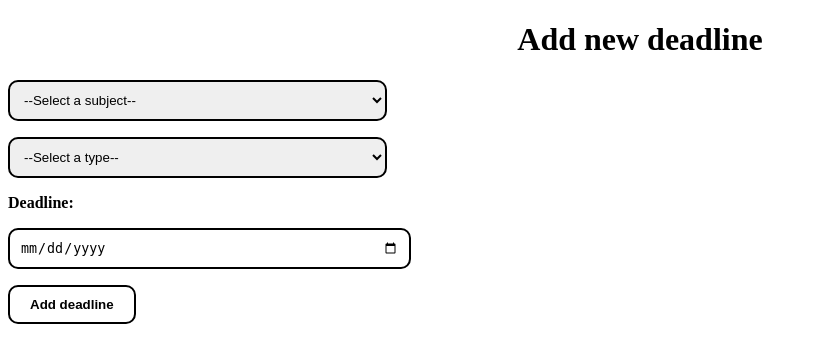
After one commit to frankhart2018/assignment-scheduler, a Flask app: template templates/add-deadline.html in a window 1280 px wide. The commit adds this page. Shown: the top 363 px of the page, without its empty margins (0-817 px from the left). Run offline with Flask 2, Linux system fonts and the light colour scheme; the template is opened without the code that fills it, so the values that code supplies are empty.

Commit message:
Add option to create deadlines

```diff
--- a/app.py
+++ b/app.py
@@ -1,4 +1,6 @@
+from types import MethodDescriptorType
 from flask import Flask, request, render_template, jsonify
+from flask.globals import current_app
 
 from db_instance import DBInstance
 
@@ -15,11 +17,29 @@ app.config["SESSION_TYPE"] = "filesystem"
 def get_success_dict(success_message):
     return {"icon": "success", "title": "Success", "text": success_message}
 
+def get_success_dict_with_redict(success_message, url):
+    success_dict = get_success_dict(success_message)
+    success_dict["url"] = url
+
+    return success_dict
+
 def get_error_dict(error_message):
     return {"icon": "error", "title": "Error", "text": error_message}
 
-@app.route("/", methods=['GET'])
+
+@app.route("/", methods=["GET"])
 def index():
+
+    if request.method == "GET":
+        db = DBInstance.get_instance()
+        cursor = db.cursor()
+
+        cursor.execute("SELECT * FROM deadlines")
+
+        return jsonify({"deadlines": cursor.fetchall()})
+
+@app.route("/add-deadline", methods=['GET', 'POST'])
+def add_deadline():
 
     if request.method == "GET":
         db = DBInstance.get_instance()
@@ -29,7 +49,30 @@ def index():
         subject_names = cursor.fetchall()
         subject_names = [subject_name[0] for subject_name in subject_names]
 
-        return render_template("index.html", subject_names=subject_names)
+        return render_template("add-deadline.html", subject_names=subject_names)
+    elif request.method == "POST":
+        subject_name = request.form.get("subject_name")
+        type = request.form.get("type")
+        deadline = request.form.get("deadline")
+
+        db = DBInstance.get_instance()
+        cursor = db.cursor()
+
+        cursor.execute(f"""SELECT * FROM deadlines WHERE name = '{subject_name}'
+                           AND type = '{type}' AND deadline = '{deadline}'""")
+        cursor.fetchall()
+
+        if cursor.rowcount > 0:
+            return jsonify(get_error_dict("Deadline already exists!"))
+
+        try:
+            cursor.execute(f"""INSERT INTO deadlines (name, type, deadline) VALUES(
+                            '{subject_name}', '{type}', '{deadline}')""")
+            db.commit()
+        except:
+            return jsonify(get_error_dict("Error adding deadline!"))
+
+        return jsonify(get_success_dict_with_redict("Deadline added successfully!", "/"))
 
 @app.route("/add-subject", methods=['GET', 'POST'])
 def add_subject():
@@ -54,10 +97,7 @@ def add_subject():
         except:
             return jsonify(get_error_dict("Error adding subject!"))
 
-        success_dict = get_success_dict("Subject added successfully!")
-        success_dict['url'] = "/"
-
-        return jsonify(success_dict)
+        return jsonify(get_success_dict_with_redict("Subject added successfully!", "/"))
 
 @app.route("/remove-subject", methods=['GET', 'POST'])
 def remove_subject():
@@ -87,10 +127,7 @@ def remove_subject():
         except:
             return jsonify(get_error_dict("Error removing subject!"))
 
-        success_dict = get_success_dict("Subject removed successfully!")
-        success_dict['url'] = "/"
-
-        return jsonify(success_dict)
+        return jsonify(get_success_dict_with_redict("Subject removed successfully!", "/"))
 
 if __name__ == "__main__":
     app.run(debug=True)
--- /dev/null
+++ b/static/js/add-deadline.js
@@ -0,0 +1,12 @@
+$(document).ready(function() {
+
+    $("#add-deadline").click(function() {
+        let data = {
+            "subject_name": ["empty"],
+            "type": ["empty"],
+            "deadline": ["empty"],
+        };
+        validate_and_post("/add-deadline", data, swal_ajax_post_redirect);
+    });
+
+});
--- a/static/js/add-subject.js
+++ b/static/js/add-subject.js
@@ -4,7 +4,7 @@ $(document).ready(function() {
         let data = {
             "subject_name": ["empty"],
         };
-        validate_and_post("/add-subject", data, swal_ajax_post);
+        validate_and_post("/add-subject", data, swal_ajax_post_redirect);
     });
 
 });
--- /dev/null
+++ b/templates/add-deadline.html
@@ -0,0 +1,47 @@
+<!DOCTYPE html>
+<html>
+    <head>
+        <title>Add deadline</title>
+
+        <link rel="stylesheet" href="{{ url_for('static', filename='css/styles.css') }}">
+    </head>
+
+    <body>
+        <h1>Add new deadline</h1>
+
+        <form>
+            <p>
+                <select id="subject_name" class="input">
+                    <option value="--Select a subject--">--Select a subject--</option>
+                    {% for subject_name in subject_names %}
+                        <option value="{{subject_name}}">{{subject_name}}</option>
+                    {% endfor %}
+                </select>
+            </p>
+
+            <p>
+                <select id="type" class="input">
+                    <option value="--Select a type--">--Select a type--</option>
+                    <option value="Quiz">Quiz</option>
+                    <option value="Assignment">Assignment</option>
+                </select>
+            </p>
+
+            <p>
+                <label for="date"><strong>Deadline:</strong></label>
+            </p>
+            <p>
+                <input type="date" class="input" id="deadline">
+            </p>
+
+            <p>
+                <input type="button" class="button" id="add-deadline" value="Add deadline">
+            </p>
+        </form>
+
+        <script type="text/javascript" src="{{ url_for('static', filename='js/jquery.min.js') }}"></script>
+        <script type="text/javascript" src="{{ url_for('static', filename='js/sweetalert.min.js') }}"></script>
+        <script type="text/javascript" src="{{ url_for('static', filename='js/fastquery.js') }}"></script>
+        <script type="text/javascript" src="{{ url_for('static', filename='js/add-deadline.js') }}"></script>
+    </body>
+</html>
```
Also changed, not shown: templates/index.html (+3 -12 lines).
